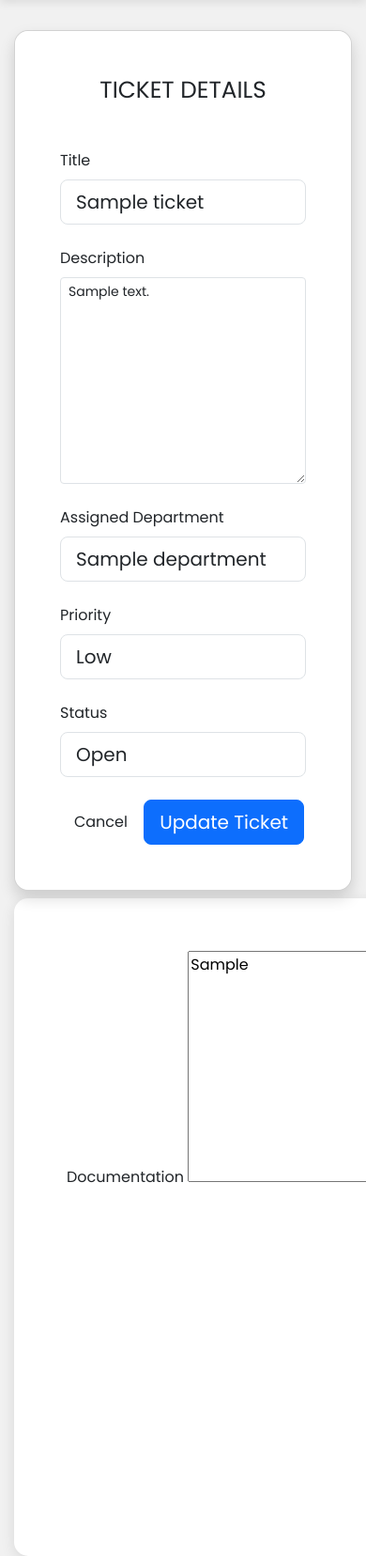
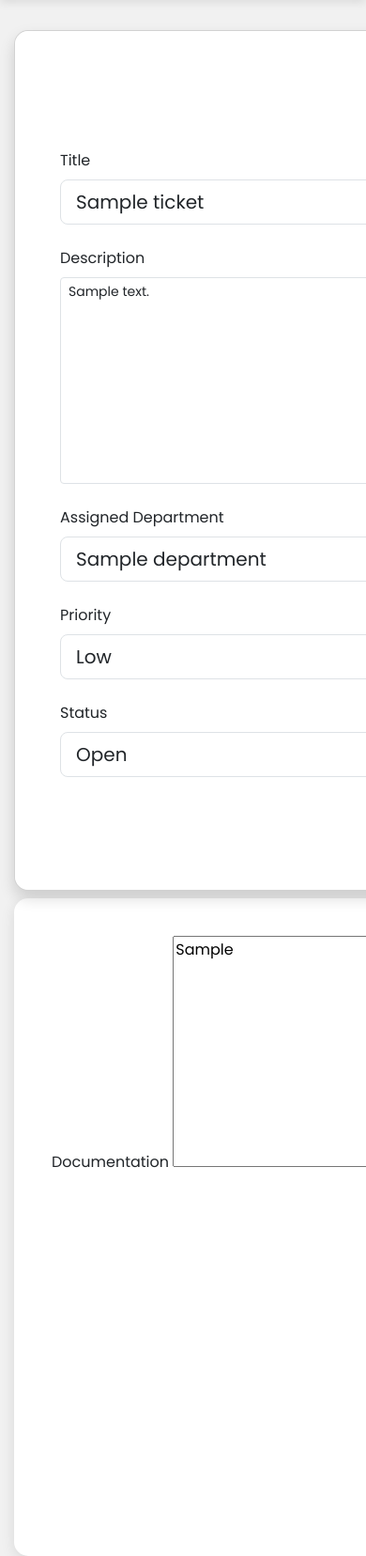
Before and after one commit to luismarrer/Probless-project, a Django app: page /1/1/ticket/1/ in a window 390 px wide; the page is wider, and only the part inside the window is pictured. Shown: the part 90-1746 px from the top of that part at 94% size. Run offline with Django 5.2, Linux system fonts and the light colour scheme; a user stored in the database is signed in; tables that the repository leaves empty hold one stand-in row (values such as "Sample post"); some libraries are stand-ins or nearby versions.

Commit message:
Refactor ticket detail styles and templates; enhance responsiveness and user permissions

```diff
--- a/probless/core/static/style-ticket.css
+++ b/probless/core/static/style-ticket.css
@@ -28,24 +28,26 @@
     background-color: #ffffff;
     padding: 2rem;
     box-shadow: 0px 4px 15px rgba(0, 0, 0, 0.1);
-    margin-top: 10px;
-    width: 1000px;
-    height: 700px;
+    width: 60vw;
+    height: 70vh;
     margin: 0 auto;
     display: flex;
     flex-direction: column;
+    min-width: 1000px;
+    min-height: 700px;
 }
 
 .card-body {
     background-color: #ffffff;
     border-radius: 15px;
-    padding-top: 15px;
     height: 100%;
+    width: 100%;
 }
 
-.container {
+.container-ticket-detail {
     max-width: 1200px;
     margin-left: 0;
+    padding-top: 30px;
     padding-left: 15px;
     padding-right: 15px;
 }
@@ -53,7 +55,8 @@
 /* Aumenta el tamaño del área del CKEditor */
 .ck-content.ck-editor__editable_inline {
     width: 100%;
-    max-height: 300px;
+    height: 500px;
+    max-height: 500px;
     overflow-y: auto;
     font-size: 16px;
     padding: 15px;
@@ -61,3 +64,18 @@
     background-color: #f9f9f9;
     box-sizing: border-box;
 }
+
+/* Para pantallas más pequeñas */
+@media (max-width: 768px) {
+    .card-doc {
+        width: 95vw; /* Se ajusta a pantallas pequeñas */
+        height: auto; /* Permite que se expanda si es necesario */
+        padding: 1rem;
+    }
+
+    .container {
+        max-width: 100%;
+        padding-left: 10px;
+        padding-right: 10px;
+    }
+}
--- a/probless/core/templates/create_ticket.html
+++ b/probless/core/templates/create_ticket.html
@@ -4,8 +4,8 @@
 {% block title %}Create Ticket{% endblock %}
 
 {% block content %}
-	<div class="mask d-flex align-items-center h-100 gradient-custom-3">
-		<div class="container h-100 mt-3 pt-3">
+	<div class="mask d-flex align-items-center h-100 gradient-custom-3 mt-5">
+		<div class="container h-100 mt-3 pt-7">
 			<div class="row d-flex justify-content-center align-items-center h-100">
 				<div class="col-md-6">
 					<div class="card shadow" style="border-radius: 15px;">
@@ -69,7 +69,7 @@
 				{% if ai_response %}
 					<!-- AI response card -->
 					<div class="col-md-4">
-                        <div class="card shadow" style="border-radius: 15px; background: #e0e0e0;">
+                        <div class="card shadow" style="border-radius: 15px; background: #f1f1f1;">
                             <div class="card-body p-4">
                                 <h4 class="card-title text-center">AI Suggested Solution</h4>
                                 <p class="card-text mt-3">{{ ai_response|safe }}</p>
--- a/probless/core/templates/dashboard.html
+++ b/probless/core/templates/dashboard.html
@@ -74,7 +74,6 @@
 											<div class="col-md-8">
 												<div class="card-body">
 													<h5 class="card-title card-title-ticket">{{ ticket.title }}</h5>
-													<p class="card-text">{{ ticket.description }}</p>
 													<p class="card-text"><small class="text-body-secondary">{{ ticket.created_at|date:"SHORT_DATE_FORMAT" }}</small></p>
 												</div>
 											</div>
--- a/probless/core/templates/layout.html
+++ b/probless/core/templates/layout.html
@@ -12,6 +12,7 @@
 		<link href="{% static 'style-ticket.css' %}" rel="stylesheet">
 		<link href="{% static 'style-workspaces.css' %}" rel="stylesheet">
 		<link href="{% static 'style-dashboard.css' %}" rel="stylesheet">
+		<link href="{% static 'style-ticket-details.css' %}" rel="stylesheet">
 	</head>
 	<body>
 		<!-- Navigation Bar -->
--- a/probless/core/templates/ticket_detail.html
+++ b/probless/core/templates/ticket_detail.html
@@ -6,7 +6,7 @@
 
 {% block content %}
     <div class="mask d-flex align-items-center h-100 gradient-custom-3">
-        <div class="container h-100 mt-3 pt-3">
+        <div class="container-ticket-detail h-100 mt-3 pt-3">
             <div class="row d-flex justify-content-center align-items-center h-100 gap-2">
                 <div class="col-md-6">
                     <div class="card shadow" style="border-radius: 15px;">
@@ -43,11 +43,10 @@
                                    {{ form.assigned_department_id }}
                                 </div>
 
-                                {% if request.user.role == 'admin' %}
                                 <!-- Priority and Status for Admins -->
                                 <div class="form-outline mb-4">
                                     <label class="form-label form-label-lg" for="priority">Priority</label>
-                                    <select id="priority" name="priority" class="form-control form-control-lg">
+                                    <select id="priority" name="priority" class="form-control form-control-lg" {% if request.user.role == 'user' %}disabled{% endif %}>
                                         <option value="low" {% if ticket.priority == 'low' %}selected{% endif %}>Low</option>
                                         <option value="medium" {% if ticket.priority == 'medium' %}selected{% endif %}>Medium</option>
                                         <option value="high" {% if ticket.priority == 'high' %}selected{% endif %}>High</option>
@@ -56,18 +55,21 @@
 
                                 <div class="form-outline mb-4">
                                     <label class="form-label form-label-lg" for="status">Status</label>
-                                    <select id="status" name="status" class="form-control form-control-lg">
+                                    <select id="status" name="status" class="form-control form-control-lg" {% if request.user.role == 'user' %}disabled{% endif %}>
                                         <option value="open" {% if form.status.value == 'open' %}selected{% endif %}>Open</option>
                                         <option value="in_progress" {% if form.status.value == 'in_progress' %}selected{% endif %}>In Progress</option>
                                         <option value="closed" {% if form.status.value == 'closed' %}selected{% endif %}>Closed</option>
                                 </select>
                             </div>
-                            {% else %}
-                            <p>You do not have permission to manage this ticket.</p>
-                            {% endif %}
                             <div class="text-center mt-4">
-                                <button type="button" class="btn" onclick="window.history.back();">Cancel</button>
-                                <button type="submit" class="btn btn-primary btn-lg">Update Ticket</button>
+
+                                {% if request.user.role != 'user' %}
+                                    <button type="button" class="btn" onclick="window.history.back();">Cancel</button>
+                                    <button type="submit" class="btn btn-primary btn-lg">Update Ticket</button>
+                                {% else %}
+                                <button type="button" class="btn" onclick="window.history.back();">Go back</button>
+                                {% endif %}
+
                             </div>
 
                         </div>
--- a/probless/core/views.py
+++ b/probless/core/views.py
@@ -154,6 +154,14 @@ def ticket_detail(request, ticket_id, workspace_id, department_id):
                 messages.error(request, "There was an error in the submission.")
         else:
             form = TicketForm(instance=ticket, workspace=ticket.assigned_department_id.workspace_id, show_documentation=True, show_status=True)
+
+            if not request.user.is_owner:
+                for field in form.fields.values():
+                    field.widget.attrs['readonly'] = 'readonly'
+                    if request.user.role == 'user':
+                        field.widget.attrs['disabled'] = 'disabled'
+
+            print(form)
         return render(request, 'ticket_detail.html', {'ticket': ticket, 'form':form})
     else:
         return render(request, 'ticket_detail.html', {
```
